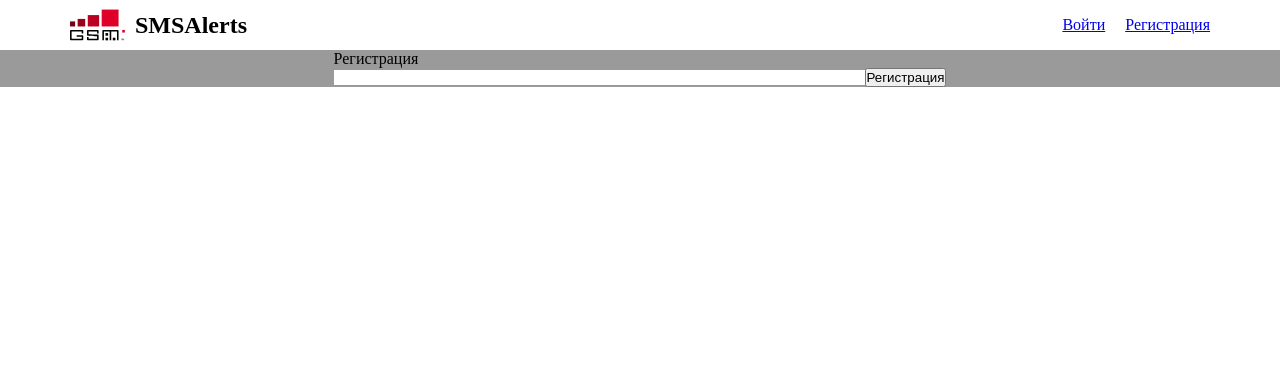
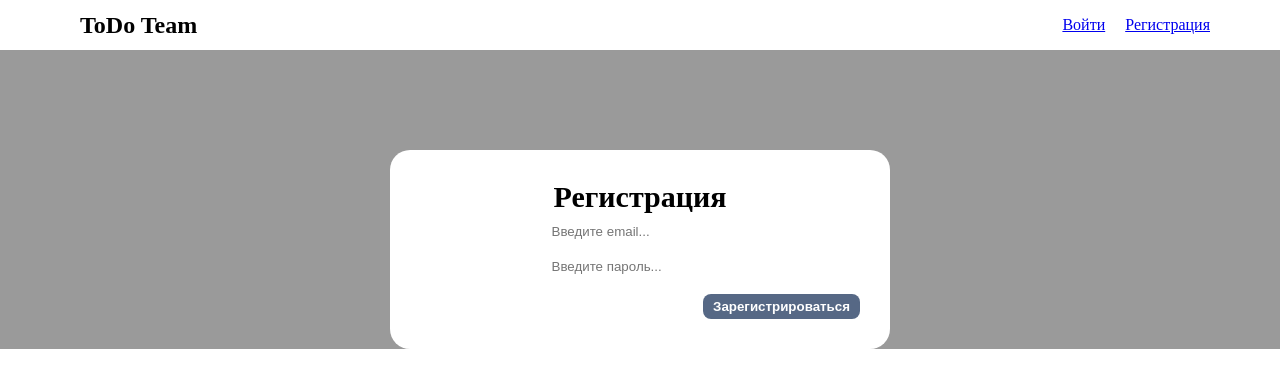
Before and after one commit to sss713/ToDoList, a React (Create React App) app in the folder client/: page /registration in a window 1280 px wide. Shown: the top 388 px of the page. Built offline with nearby package versions, Linux system fonts and the light colour scheme.

Commit message:
WIP | nedd add action

```diff
--- a/client/src/components/navbar/navbar.jsx
+++ b/client/src/components/navbar/navbar.jsx
@@ -1,14 +1,12 @@
 import React from "react";
 import './navbar.css'
-import Logo from "../../assets/img/GSMLogo.svg"
 import { NavLink } from "react-router-dom";
 
 const Navbar = () => {
     return (
         <div className="navbar">
             <div className="container">
-            <img src={Logo} alt="GSM" className="navbar__logo" />
-            <div className="navbar__header">SMSAlerts</div>
+            <div className="navbar__header">ToDo Team</div>
             <div className="navbar__login"><NavLink to="/login">Войти</NavLink></div>
             <div className="navbar__registration"><NavLink to="/registration">Регистрация</NavLink></div>
             </div>
--- /dev/null
+++ b/client/src/components/registration/authorization.css
@@ -0,0 +1,28 @@
+.authorization {
+    display: flex;
+    flex-direction: column;
+    width: 500px;
+    align-items: center;
+    background-color: white;
+    border-radius: 20px;
+    padding: 30px;
+    align-self: center;
+    margin-top: 100px;
+  }
+  .authorization__header {
+    font-size: 30px;
+    font-weight: 700;
+  }
+  .authorization input {
+    margin: 10px 20px;
+  }
+  .authorization__btn {
+    border: none;
+    background-color: #566885;
+    border-radius: 8px;
+    color: white;
+    font-weight: 700;
+    padding: 5px 10px;
+    align-self: flex-end;
+    margin-top: 10px;
+  }
--- a/client/src/components/registration/registration.jsx
+++ b/client/src/components/registration/registration.jsx
@@ -1,17 +1,20 @@
-import React from "react";
-import './registration.css'
-import Input from "../../utils/input/input";
+import React, {useState} from 'react';
+import './authorization.css'
+import Input from "../../utils/input/input.jsx";
+import {registration} from "../../actions/user";
 
 const Registration = () => {
+    const [login, setLogin] = useState("")
+    const [password, setPassword] = useState("")
+
     return (
-        <div className="registration">
-            <div className="registration__header">Регистрация</div>
-            <Input type="text" placeholder=""/>
-            <Input type="text" placeholder=""/>
-            <Input type="text" placeholder=""/>
-            <button className="registration__btn">Регистрация</button>
+        <div className='authorization'>
+            <div className="authorization__header">Регистрация</div>
+            <Input value={login} setValue={setLogin} type="text" placeholder="Введите email..."/>
+            <Input value={password} setValue={setPassword} type="password" placeholder="Введите пароль..."/>
+            <button className="authorization__btn" onClick={() => registration(email, password)}>Зарегистрироваться</button>
         </div>
-    )
-}
+    );
+};
 
 export default Registration;
```
Also changed, not shown: client/src/components/registration/Login.jsx (added, +22 -0 lines), client/src/assets/img/GSMLogo.svg (deleted), client/src/components/registration/registration.css (deleted).
